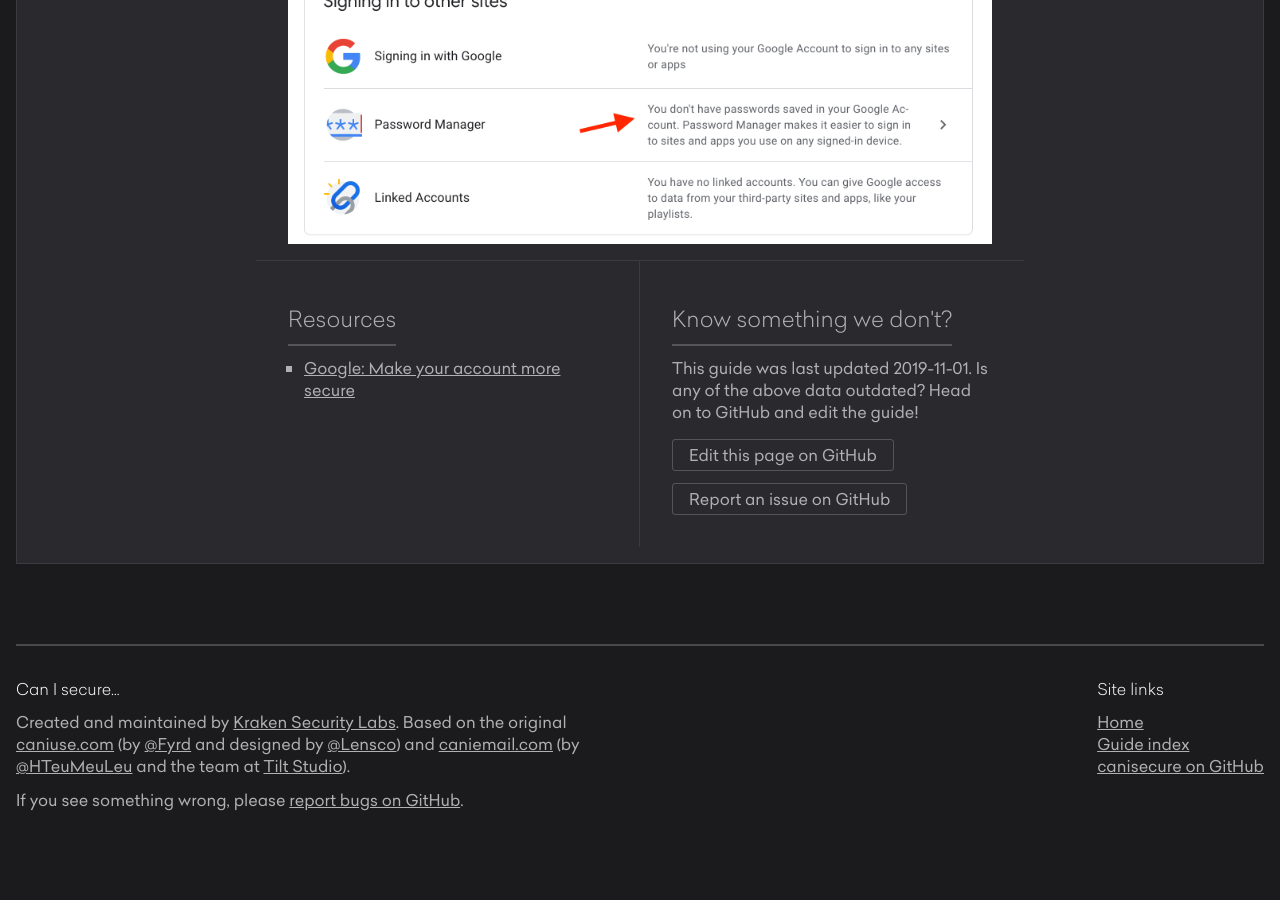
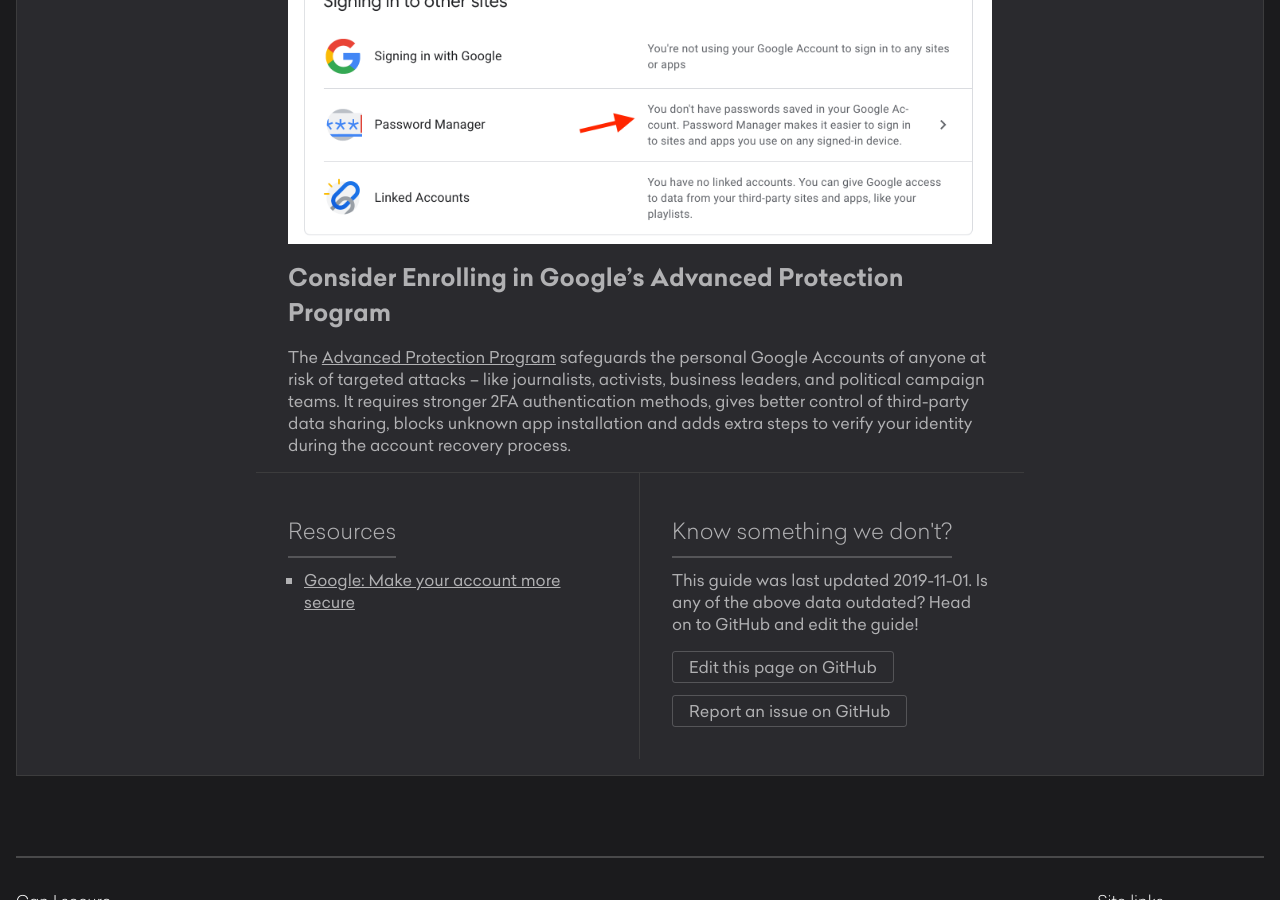
Before and after one commit to krakensecuritylabs/canisecure, a Jekyll site: the page built from _guides/google.md, in a window 1280 px wide and 900 px high, scrolled down 2447 px. Built offline with Jekyll 4.4.1, drawn with Linux system fonts in a browser that asks for light colours; before the commit the page ends 3290 px from its top, so only the background shows below that.

Commit message:
Google APP recommendation

```diff
--- a/_guides/google.md
+++ b/_guides/google.md
@@ -37,3 +37,7 @@
 ## Sign in Settings
 Avoid saving passwords to your google account and using it as password manager. Avoid signing in with Google. Rely on a separate password manager instead.
 ![](/assets/images/googlepwm.png)
+
+
+## Consider Enrolling in Google's Advanced Protection Program
+The [Advanced Protection Program](https://landing.google.com/advancedprotection/) safeguards the personal Google Accounts of anyone at risk of targeted attacks – like journalists, activists, business leaders, and political campaign teams. It requires stronger 2FA authentication methods, gives better control of third-party data sharing, blocks unknown app installation and adds extra steps to verify your identity during the account recovery process.
```
